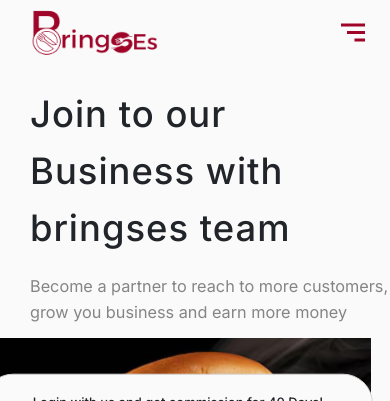
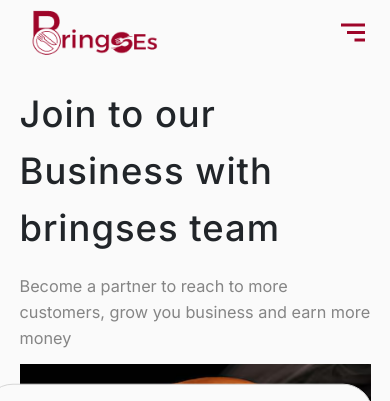
Before and after one commit to remon-samir1/bring-es, a React (Create React App) app: page /partner in a window 390 px wide. Shown: the top 401 px of the page. Built offline with nearby package versions, Linux system fonts and the light colour scheme; what cookie-universal would draw is missing.

Commit message:
first upload

```diff
--- a/src/website/Landing/PartnerLanding/Benefits/Benefits.css
+++ b/src/website/Landing/PartnerLanding/Benefits/Benefits.css
@@ -55,6 +55,8 @@
   .Benefits .section {
   flex-wrap: wrap;
   justify-content: center;
+  width: 100%;
+  padding: 0;
   }
   .Benefits .section .cards{
     order: 2;
--- a/src/website/Landing/PartnerLanding/PartnerMainSection.js/PartnerMainSection.css
+++ b/src/website/Landing/PartnerLanding/PartnerMainSection.js/PartnerMainSection.css
@@ -6,7 +6,7 @@
   background-color: var(--bg-color);
 }
 .PartnerMainSection .container {
-  margin-right: 0 !important;
+  /* margin-right: 0 !important; */
 }
 .PartnerMainSection .main {
   display: flex;
@@ -25,7 +25,7 @@
   font-size: 2.8rem;
   letter-spacing: 1px;
   line-height: 4.4rem;
-  padding-left: 30px;
+  /* padding-left: 30px; */
 
 }
 .PartnerMainSection .main .contant p {
@@ -33,7 +33,7 @@
   color: #858585;
   margin-top: 1.25rem;
   line-height: 2rem;
-  padding-left: 30px;
+  /* padding-left: 30px; */
 
 }
 .PartnerMainSection .main .contant .partners-withus{
@@ -41,7 +41,7 @@
 }
 .PartnerMainSection .main .contant .second-image {
   display: none;
-
+  box-sizing: border-box;
 }
 .PartnerMainSection .main .layout .main-image {
   max-height: 800px;
@@ -77,15 +77,23 @@
   .PartnerMainSection {
     margin-bottom: 300px;
   }
+  .PartnerMainSection .main{
+    justify-content: center;
+    padding-left: 5%;
+    padding-right: 5%;
+  }
   .PartnerMainSection .main .contant .second-image {
     display: none;
-    /* width: 100% !important ; */
+    box-sizing: border-box;
+    width: 100% !important;
+
   }
   .PartnerMainSection .main .contant .partners-withus {
     width: max-content;
     position: relative;
     z-index: 100;
     top: 300px;
+    padding-left: 0;
     left: 50%;
     transform: translate(-50%, -50%);
     text-align: start;
--- a/src/website/Landing/PartnerLanding/PartnerMainSection.js/PartnerMainSection.js
+++ b/src/website/Landing/PartnerLanding/PartnerMainSection.js/PartnerMainSection.js
@@ -12,7 +12,7 @@
         <PartnerLogin setLoad={setLoad} />
 
         <div className="main">
-          <div className="contant  ">
+          <div className="contant">
             <h2 className="">
               Join to our Business with bringses team
             </h2>
```
